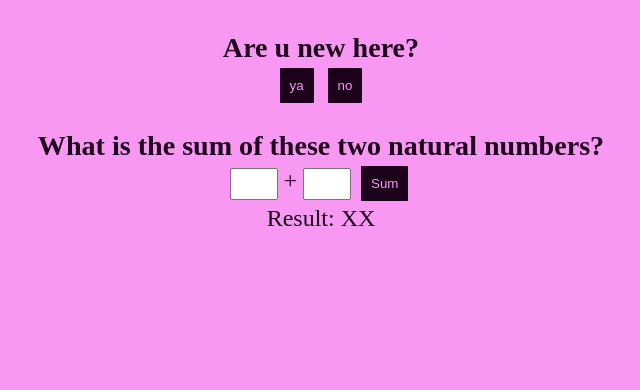
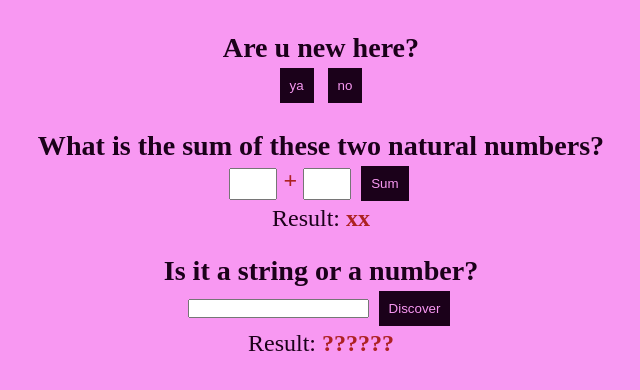
Before and after one commit to FMessiasCA/javascriptReview, a plain HTML site: page index.html in a window 1280 px wide. Shown: the whole page, without its empty margins (319-959 px from the left). Drawn offline with Linux system fonts and the light colour scheme.

Commit message:
Add Lesson 3 and 4: Read the values in the form and define whether it is a number or a character string

```diff
--- a/index.html
+++ b/index.html
@@ -31,7 +31,21 @@
 
         <p>
             Result:
-            <span id="showResult">XX</span>
+            <span id="showResult">xx</span>
+        </p>
+    </section>
+
+    <section id="Lesson3_4">
+        <h3>Is it a string or a number?</h3>
+        <form>
+            <input type="text" id="randomCharacters" />
+
+            <button type="submit">Discover</button>
+        </form>
+
+        <p>
+            Result:
+            <span>??????</span>
         </p>
     </section>
 
--- a/scripts.js
+++ b/scripts.js
@@ -1,5 +1,4 @@
 // Crie um script que exiba a mensagem "Hello World!" em um alerta no navegador.
-
 const isNew = document.getElementById('isNew');
 const isOld = document.getElementById('isOld');
 
@@ -9,19 +8,29 @@ isOld.addEventListener('click', () => alert("Hi, nice to see u again!!! :)"));
 // Crie um script que declare duas variáveis e exiba o resultado da soma entre elas.
 const sum = document.getElementById('sum');
 
-
 sum.addEventListener('click', (event) => {
     event.preventDefault();
+
     const numberA = document.getElementById('numberA').value;
     const numberB = document.getElementById('numberB').value;
     const showResult = document.getElementById('showResult');
 
     const sumTotal = Number(numberA) + Number(numberB);
 
-
     return showResult.innerText = sumTotal < 9 ? '0' + sumTotal : sumTotal;
 })
 
-/* function sum(numberA, numberB) {
+// Crie um script que declare uma variável e verifique se o seu valor é um número. Se for, exiba a mensagem "É um número", caso contrário, exiba a mensagem "Não é um número".
+const discover = document.querySelector('#Lesson3_4 form button');
 
-} */
+discover.addEventListener('click', (e) => {
+    e.preventDefault();
+    const randomCharacters = document.getElementById('randomCharacters').value;
+    const span = document.querySelector('#Lesson3_4 span');
+
+    if (randomCharacters == '') {
+        return alert("You need to type something!")
+    };
+
+    span.innerText = isNaN(randomCharacters) ? `This is a string` : `It's a number`;
+});
--- a/style.css
+++ b/style.css
@@ -46,6 +46,11 @@ button:hover {
     border-color: #73266e;
 }
 
+span {
+    color: #ad2222;
+    font-weight: bold;
+}
+
 #Lesson2 {
     & form input {
         width: 4.8rem;
```
